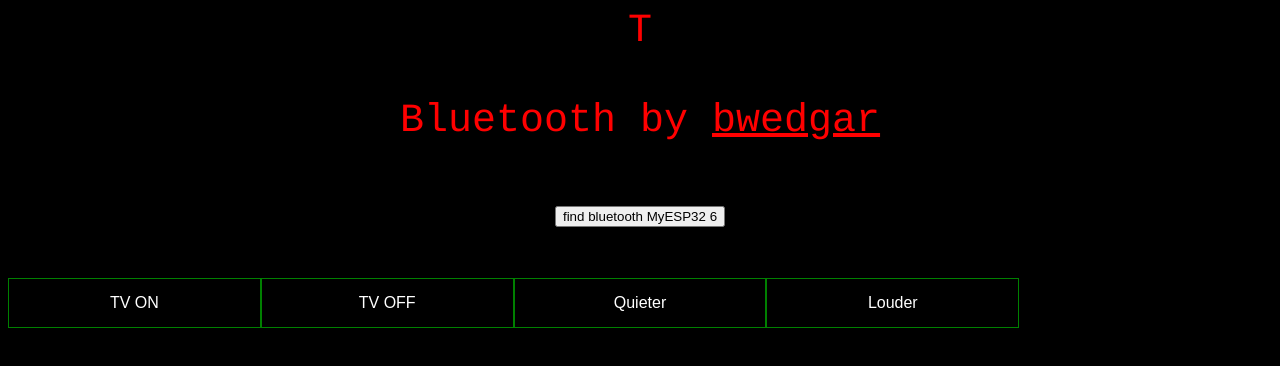
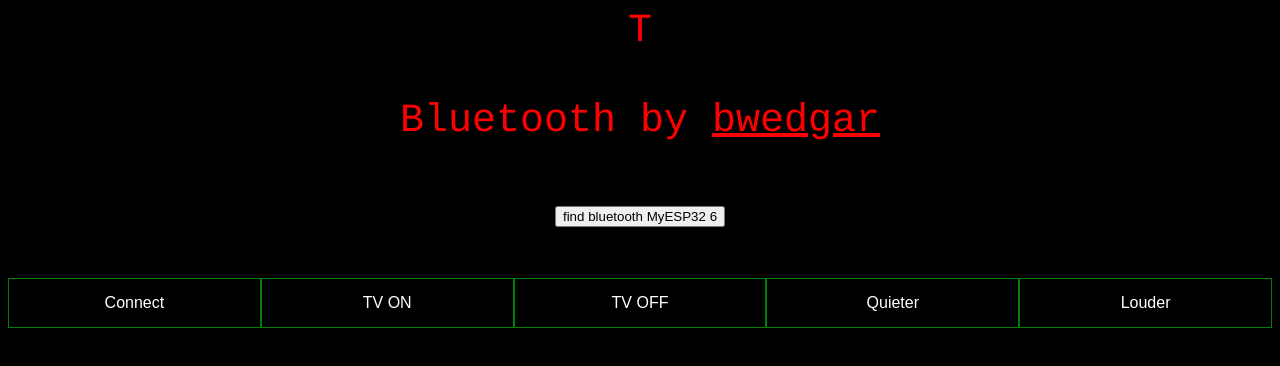
Before and after one commit to bwedgar/TVREMOTE, a plain HTML site: page index.html in a window 1280 px wide. Drawn offline with Linux system fonts and the light colour scheme.

Commit message:
Update index.html

```diff
--- a/index.html
+++ b/index.html
@@ -78,6 +78,7 @@
 
   <br style="clear:both" />
 
+     <button id="connect" class="button1">Connect</button>
   <button id="TV_on" class="button1">TV ON</button>
    <button id="TV_off" class="button1">TV OFF</button>
   <button id="quieter" class="button1">Quieter</button>
@@ -87,7 +88,7 @@
 
   <script>
 
-
+x=document.getElementById("connect");
     var myCharacteristic;
         document.getElementById("TV_on").addEventListener('click', function() {
       myCharacteristic.writeValue(new Uint8Array([0x42]))
```
